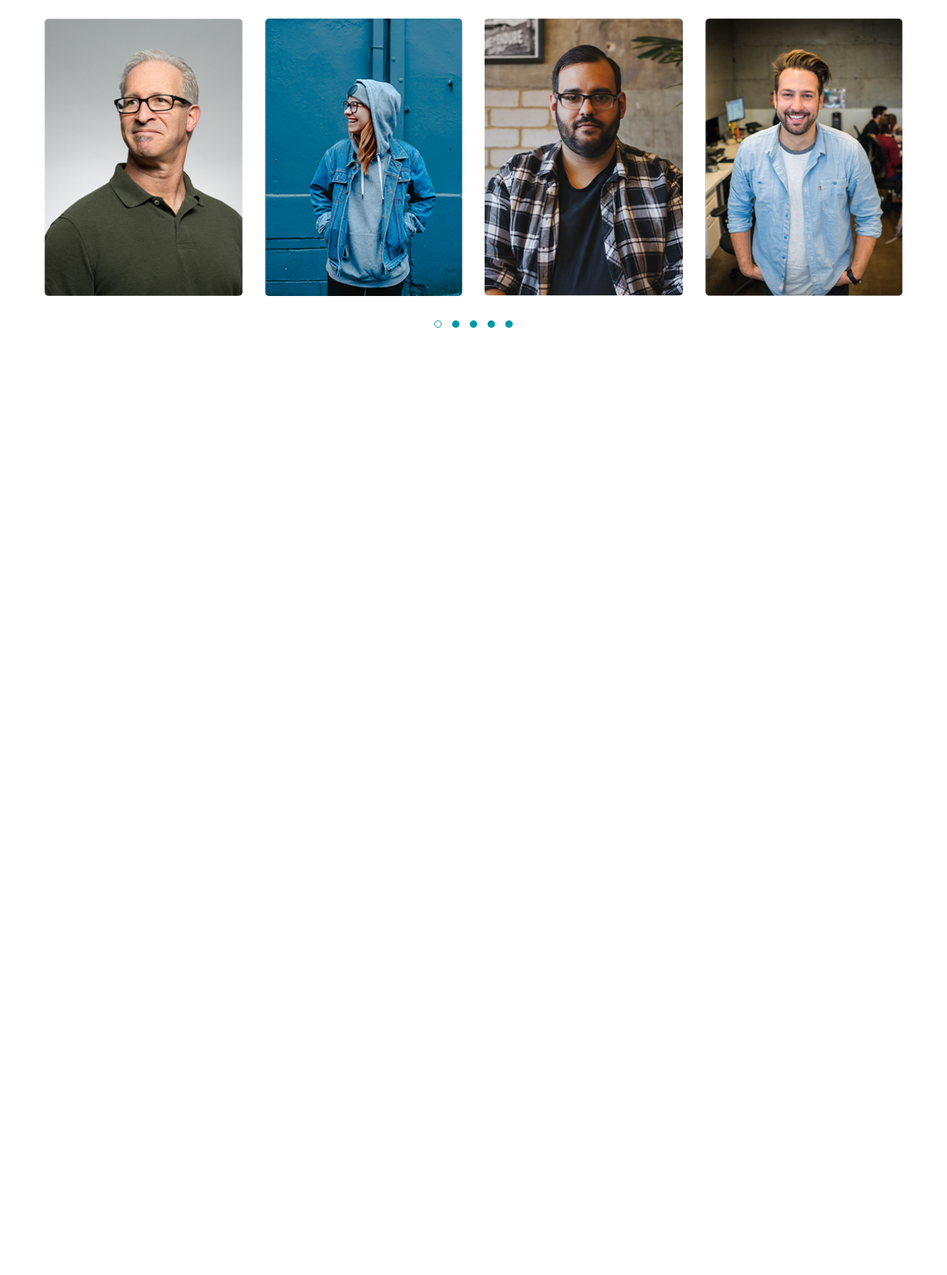
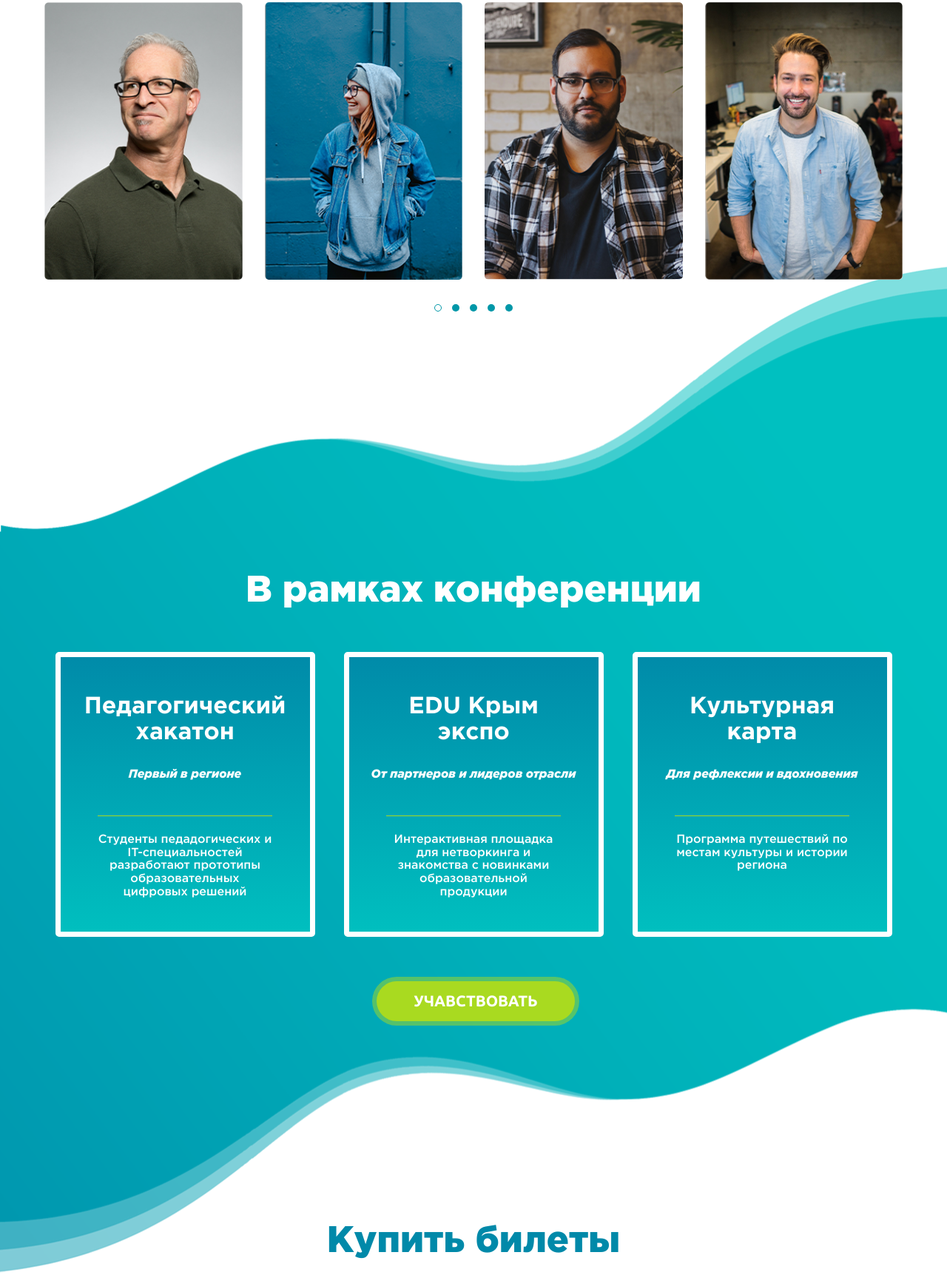
Before and after one commit to Gehart/EDU-Crimea-first-part, a plain HTML site: page index.html in a window 1280 px wide. Shown: the part 2193-3916 px from the top of the page at 74% size. Before the commit the page ends 2645 px from the top, so only its background shows below. Drawn offline with Linux system fonts and the light colour scheme.

Commit message:
Блок "В рамках конференции"

```diff
--- /dev/null
+++ b/css/_at-conference.scss
@@ -0,0 +1,91 @@
+.at-conference {
+	background-image: url("../img/part2/bg-at-the-conference.png");
+    background-size: 100% 100%;
+    background-repeat: no-repeat;
+    background-position: center center;
+	min-height: 170vh;
+	width: 100%;
+	display: flex;
+	align-items: center;
+
+	margin-top: -70px;
+	margin-bottom: -70px;
+	padding-top: 70px;
+
+	color: #fff;
+
+	.section-title {
+		color: #fff;
+	}
+
+	.container {
+		display: flex;
+		flex-direction: column;
+		align-items: center;
+	}
+}
+
+.at-conference-item-wrapper {
+	display: flex;
+	justify-content: space-around;
+	flex-wrap: wrap;
+}
+
+$item-padding: 20px;
+.at-conference-item {
+	width: 30%;
+
+	min-width: 330px;
+	padding: $item-padding;
+	margin: 15px;
+
+	background: linear-gradient(0deg, #00bfbf, #008ba9);
+	border: 7px solid #fff;
+	border-radius: 5px;
+
+	text-align: center;
+
+	// display: flex;
+	// flex-direction: column;
+	// justify-content: space-between;
+
+	h4 {
+		font-size: 2em;
+		font-weight: bold;
+
+		padding: 30px 0;
+	}
+
+	p.italic {
+		font-style: italic;
+		font-size: 1rem;
+		font-weight: 900;
+
+
+	    min-height: 3.5rem;
+	}
+
+	hr {
+		border: none;
+		background-color: #a9da20;
+		width: calc((100% + #{$item-padding * 2})*0.7);
+		height: 1px;
+	}
+
+	p:last-child {
+		font-style: normal;
+		font-size: 1rem;
+		font-weight: 500;
+		width: calc((100% + #{$item-padding * 2})*0.7);
+
+	    min-height: 8rem;
+		margin: 0 auto;
+
+		padding-top: 15px;
+	}
+}
+
+.at-conference .btn {
+	font-size: 1.3rem;
+	padding: 15px 50px;
+}
--- a/css/_main-tracks.scss
+++ b/css/_main-tracks.scss
@@ -6,7 +6,7 @@
 	font-family: 'Gotham Pro';
 	font-weight: 900;
 	font-style: normal;
-	font-size: 60px;
+	font-size: 50px;
 	color: #0089a9;
 	text-align: center;
 }
--- a/css/_speakers.scss
+++ b/css/_speakers.scss
@@ -7,16 +7,17 @@
 	padding: 0 15px;
 	position: relative;
 
-	h3 {
+}
+.speakers .container h3,
+.section-title {
 	font-family: 'Gotham Pro', sans-serif;
 	font-weight: 900;
 	font-style: normal;
-		font-size: 60px;
+	font-size: 50px;
 	color: #0089a9;
     text-align: center;
     padding-bottom: 40px;
 
-	}
 }
 
 .item {
--- a/css/_start-page.scss
+++ b/css/_start-page.scss
@@ -73,7 +73,8 @@
 }
 
 $shadow-width: 6px;
-.reg-button {
+.reg-button,
+.btn {
 	color: #fff;
 	font-family: 'Ubuntu', 'Gothem Pro', sans-serif;
 	font-size: 24px;
--- a/css/style.scss
+++ b/css/style.scss
@@ -28,3 +28,5 @@ a {
 @import 'description';
 @import 'main-tracks';
 @import 'speakers';
+@import 'at-conference';
+@import 'buy-tickets';
--- a/index.html
+++ b/index.html
@@ -26,8 +26,8 @@
 						<li><a href="#description">О проекте</a></li>
 						<li><a href="#main-tracks">Треки</a></li>
 						<li><a href="#speakers">Спикеры</a></li>
-						<li><a href="">Мероприятия</a></li>
-						<li><a href="">Купить билеты</a></li>
+						<li><a href="#at-conference">Мероприятия</a></li>
+						<li><a href="#buy-tickets">Купить билеты</a></li>
 						<li><a href="">Партнеры</a></li>
 					</ul>
 				</nav>
@@ -184,6 +184,68 @@
 		</div>
 	</section>
 
+	<section class="at-conference" id="at-conference">
+		<div class="container">
+			<h3 class="section-title">В рамках конференции</h3>
+			<div class="at-conference-item-wrapper">
+				<div class="at-conference-item">
+					<h4>Педагогический хакатон</h4>
+					<p class="italic">Первый в регионе</p>
+					<hr>
+					<p>Студенты педадогических и IT-специальностей разработают прототипы образовательных цифровых решений</p>
+				</div>
+				<div class="at-conference-item">
+					<h4>EDU Крым<br>экспо</h4>
+					<p class="italic">От партнеров и лидеров отрасли</p>
+					<hr>
+					<p>Интерактивная площадка для нетворкинга и знакомства с новинками образовательной продукции</p>
+				</div>
+				<div class="at-conference-item">
+					<h4>Культурная карта</h4>
+					<p class="italic">Для рефлексии и вдохновения</p>
+					<hr>
+					<p>Программа путешествий по местам культуры и истории региона</p>
+				</div>
+			</div>
+			<a href="#"><button class="btn">Учавствовать</button></a>
+		</div>
+	</section>
+
+	<section class="buy-tickets" id="buy-tickets">
+		<div class="container">
+			<h3 class="section-title">Купить билеты</h3>
+			<div class="buy-tickets-item-wrapper">
+				<div class="buy-tickets-item">
+					<h4>Econom</h4>
+					<h5>1500<br><span>руб</span></h5>
+					<p>Участие в конференции</p>
+					<p>Публикация материалов в электронном сборнике</p>
+					<p>Пакет раздаточных материалов участника конференции</p>
+					<div class="btn">Купить</div>
+				</div>
+				<div class="buy-tickets-item">
+					<h4>Standart</h4>
+					<h5>9000<br><span>руб</span></h5>
+					<p>Участие в конференции</p>
+					<p>Публикация материалов в электронном сборнике</p>
+					<p>Пакет раздаточных материалов участника конференции</p>
+					<p>Обед</p>
+					<div class="btn">Купить</div>
+				</div>
+				<div class="buy-tickets-item">
+					<h4>VIP</h4>
+					<h5>19000<br><span>руб</span></h5>
+					<p>Участие в конференции</p>
+					<p>Публикация материалов в электронном сборнике</p>
+					<p>Пакет раздаточных материалов участника конференции</p>
+					<p>Обед</p>
+					<p>Туристическая программа</p>
+					<div class="btn">Купить</div>
+				</div>
+			</div>
+		</div>
+	</section>
+
 	<script src="scripts/jquery-3.5.1.min.js"></script>
 	<script src="owl-carousel/owl.carousel.min.js"></script>
 	<script src="scripts/script.js"></script>
```
Also changed, not shown: css/_buy-tickets.scss (added), css/style.css, img/part2/bg-at-the-conference.png (added). Lines whose indentation alone changed are shown as unchanged.
